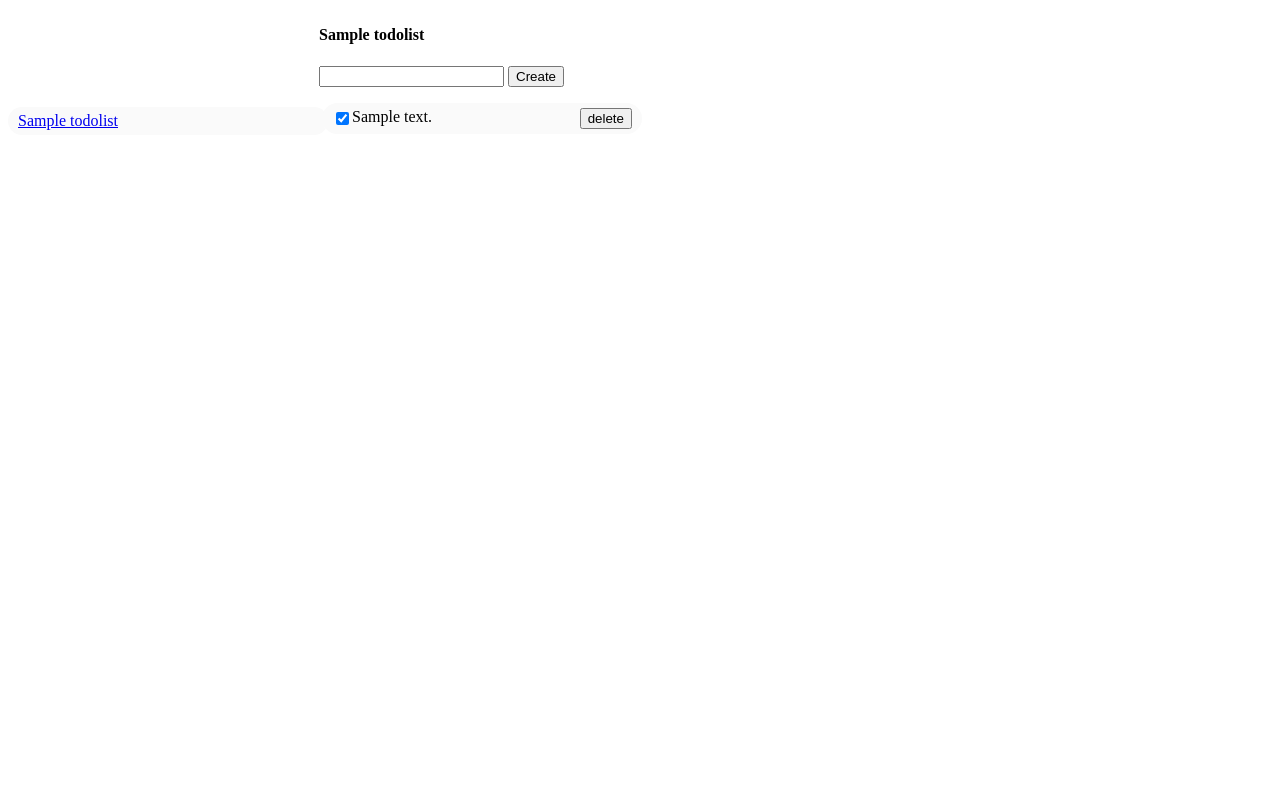
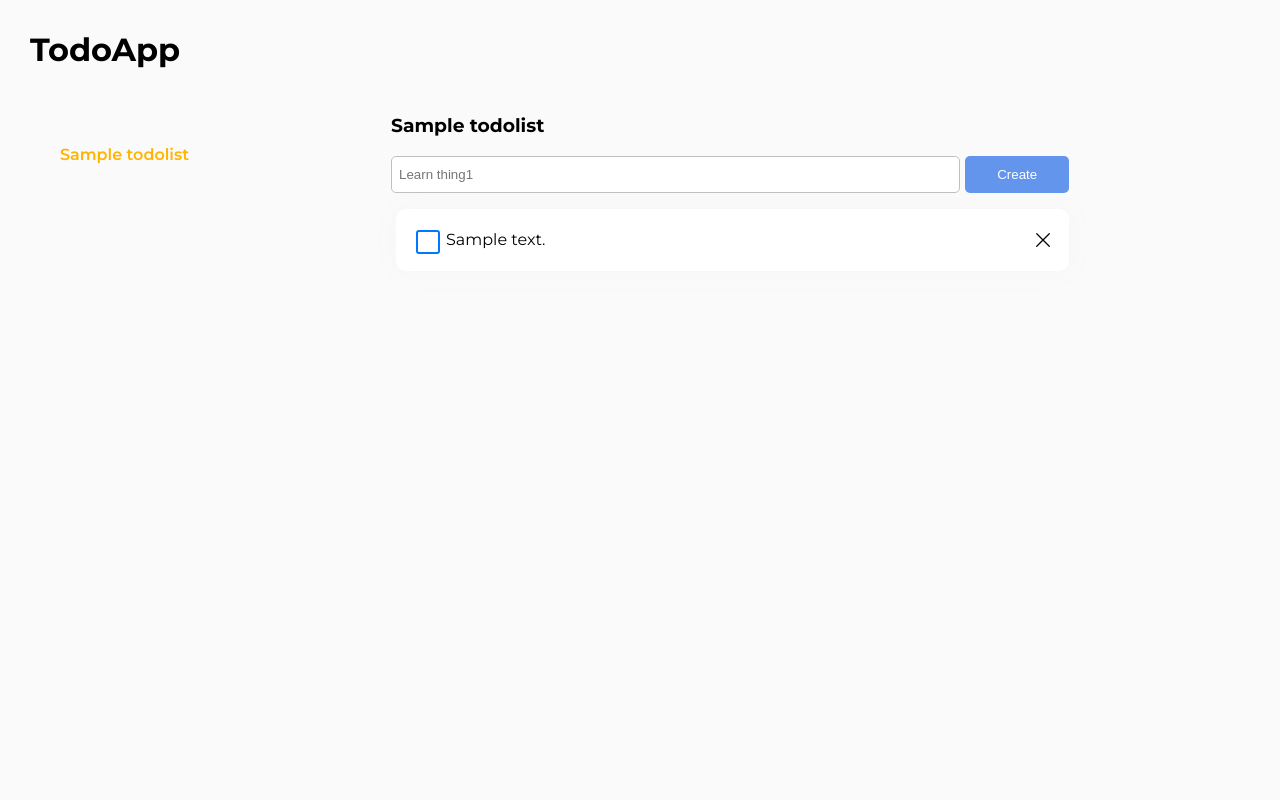
Before and after one commit to Uncle-Sam-Mako/todoapp, a Flask app: page /list/1 in a window 1280 px wide. Run offline with Flask 2, Linux system fonts and the light colour scheme; tables that the repository leaves empty hold one stand-in row (values such as "Sample post").

Commit message:
update main.css

```diff
--- a/static/css/style.css
+++ b/static/css/style.css
@@ -1,27 +1,66 @@
+@import url('https://fonts.googleapis.com/css2?family=Montserrat:ital,wght@0,300;0,400;0,500;0,600;0,700;0,800;0,900;1,400;1,500;1,600;1,800;1,900&display=swap');
+
+
 html,
 body {
     margin: 0;
     padding: 0;
     box-sizing: border-box;
+    font-family: 'Montserrat', sans-serif;
+}
+body{
+    background-color: #fafafa;
+    padding: 30px;
+}
+button{
+    cursor: pointer;
+    background: transparent;
+    border: 0;
 }
 .hidden {
     display: none;
 }
-
-ul {
+.todo-wrapper{
+    width:70%;
+}
+.todo-wrapper ul {
     list-style: none;
     padding: 0;
     margin: 0;
-    width: 300px;
+    width: 80%;
+}
+.list-wrapper ul{
+    list-style: none;
+    padding: 0;
+    margin: 0;
+    margin-top: 50px;
+}
+.list-wrapper ul li{
+    margin: 10px;
+}
+.list-wrapper ul a{
+    text-decoration: none;
+    color: #999999;
+    font-weight: 600;
+    transition: .6s;
+}
+.list-wrapper ul a:hover,
+.list-wrapper ul a.active
+{
+    color: #ffb400;
+    margin-left: 15px;
 }
 
-li {
-    width: 100%;
-    background: #fafafa;
-    padding: 5px 10px;
-    border-radius: 60px;
-    margin: 3px;
+
+li.todo-item {
+    background: #fff;
+    padding: 20px 10px;
+    border-radius: 10px;
+    margin: 10px 5px;
     display: flex;
+    align-items: center;
+    box-shadow: 1px 0px 30px #f6f6f6;
+    transition: .6s;
 }
 
 li.removed {
@@ -34,6 +73,59 @@ button {
 
 .todo-wrapper,
 .list-wrapper {
-    display: inline-block;
     padding: 5px;
 }
+.todo-wrapper form{
+    display: grid;
+    grid-template-columns: 5fr 1fr;
+    width: 80%;
+}
+input[type="text"]{
+    border: 1px solid rgb(192, 192, 192);
+    padding: 10px 7px;
+    border-radius: 5px;
+    outline: none;
+    transition: .6s;
+}
+input[type="text"]:focus{
+    outline: none;
+    border-color: #0077ff;
+    box-shadow: 1px 0px 30px #dadada;
+}
+.todo-container{
+    display : flex;
+    justify-content: space-between;
+}
+input[type="checkbox"]{
+    width: 20px;
+    height: 20px;
+    position: relative;
+    visibility: hidden;
+    margin: auto 10px;
+}
+input[type="checkbox"]::before{
+    content: " ";
+    position: absolute;
+    width: 100%;
+    height: 100%;
+    top: 0;
+    left: 0;
+    border: 2px solid #eee;
+    border-radius: 3px;
+    visibility: visible;
+    transition: .6s;
+}
+input[type="checkbox"]:checked:before{
+    border: 2px solid #0077ff;
+}
+input.btn{
+    border: 0;
+    background: cornflowerblue;
+    color: white;
+    border-radius: 5px;
+    cursor: pointer;
+    margin: 0 5px;
+}
+.delete-task svg{
+    width: 20px;
+}
--- a/templates/index.html
+++ b/templates/index.html
@@ -4,31 +4,41 @@
     <link rel="stylesheet" href="../static/css/style.css">
   </head>
   <body>
+    <div class="page-title">
+      <h1>Todo<span>App</span></h1>
+    </div>
+    <div class="todo-container">
       <div class="list-wrapper">
         <ul id="list">
           {% for list in lists %}
           <li>
-          <a href="/list/{{ list.id }}">{{ list.name }}</a>
+            <a class="{% if active_list.id == list.id %} active {% endif %} " id="{{ 'list-link' + list.id|string }}" href="/list/{{ list.id }}">{{ list.name }}</a>
           </li>
           {% endfor %}
         </ul>
       </div>
       <div class="todo-wrapper">
-      <h4>{{ active_list.name }}</h4>
+        <h3>{{ active_list.name }}</h3>
         <form id="form" method="post" action="/todos/create">
           <input type="hidden" name="list_id" id="active_list" value={{ active_list.id }}>
-        <input type="text" id="description" name="description" />
-        <input type="submit" value="Create" />
+          <input type="text" id="description" name="description" placeholder="Learn thing1"/>
+          <input class="btn" type="submit" value="Create" />
         </form>
         <ul id="todos">
           {% for todo in todos %}
-        <li>
-          <input class="check-completed" data-id="{{ todo.id }}" type="checkbox" {% if todo.completed %} checked {% endif %} />
-          {{ todo.description }}
-          <button class="delete-task" data-id="{{ todo.id }}">delete</button>
+          <li class="todo-item">
+            <input class="check-completed"  id="{{ 'todo-' + todo.id|string }}" data-id="{{ todo.id }}" type="checkbox" {% if todo.completed %} checked {% endif %} />
+            <label for="{{ 'todo-' + todo.id|string }}">{{ todo.description }}</label>
+            <button class="delete-task" data-id="{{ todo.id }}">
+              <svg xmlns="http://www.w3.org/2000/svg" fill="none" viewBox="0 0 24 24" stroke-width="1.5" stroke="currentColor" class="w-6 h-6">
+                <path stroke-linecap="round" stroke-linejoin="round" d="M4.5 19.5l15-15m-15 0l15 15" />
+              </svg>
+
+            </button>
           </li>
           {% endfor %}
         </ul>
+      </div>
     </div>
     <div id="error" class="hidden">Something went wrong!</div>
     <script src="../static/js/main.js"></script>
```
Lines whose indentation alone changed are shown as unchanged.
